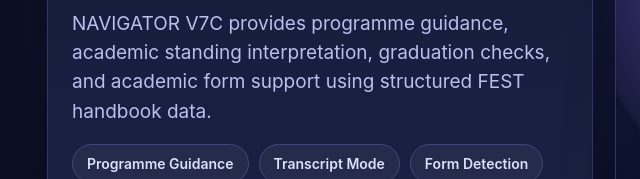
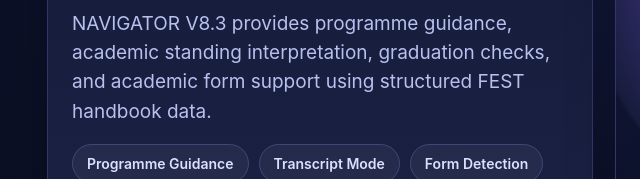
Before and after one commit to nizam-cmyk/NAVIGATOR-v8.3, a website: page public/index.html in a window 1280 px wide. Shown: the part 368-547 px from the top of the page, 61-701 px from the left. Drawn offline with Linux system fonts and the light colour scheme.

Commit message:
Update index.html

```diff
--- a/public/index.html
+++ b/public/index.html
@@ -33,7 +33,7 @@
       <section class="card">
         <span class="eyebrow">NAVIGATOR V8.3 • HANDBOOK-GROUNDED BETA</span>
         <h1>Your FEST academic assistant, now grounded in the handbook.</h1>
-        <div class="sub">NAVIGATOR V7C provides programme guidance, academic standing interpretation, graduation checks, and academic form support using structured FEST handbook data.</div>
+        <div class="sub">NAVIGATOR V8.3 provides programme guidance, academic standing interpretation, graduation checks, and academic form support using structured FEST handbook data.</div>
         <div class="badges">
           <span class="badge">Programme Guidance</span>
           <span class="badge">Transcript Mode</span>
```
